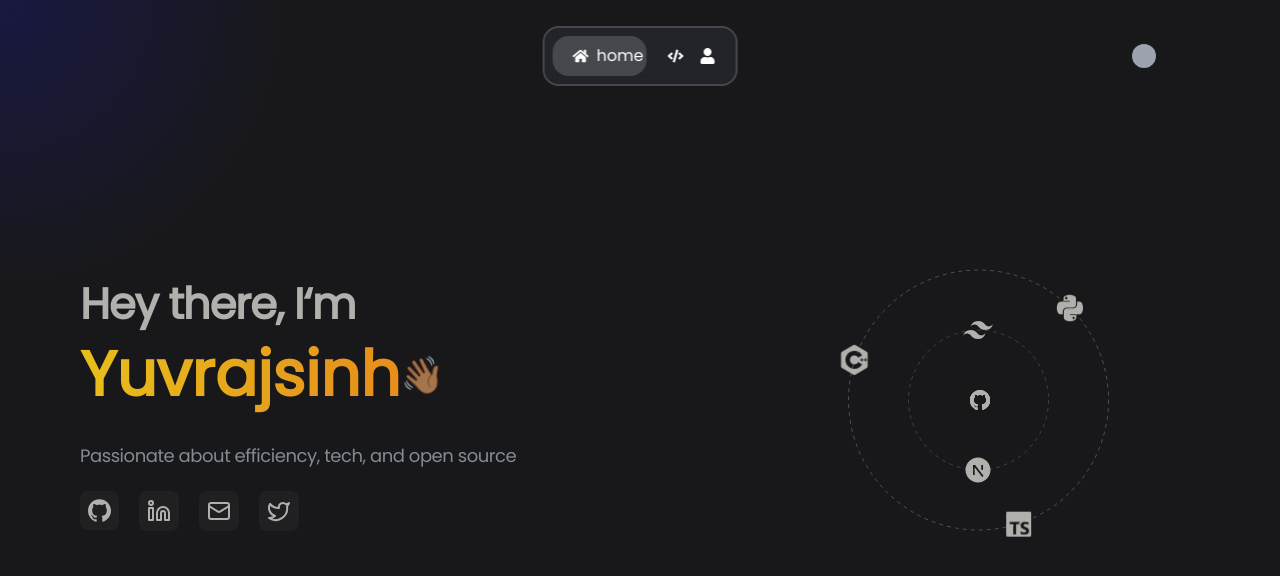
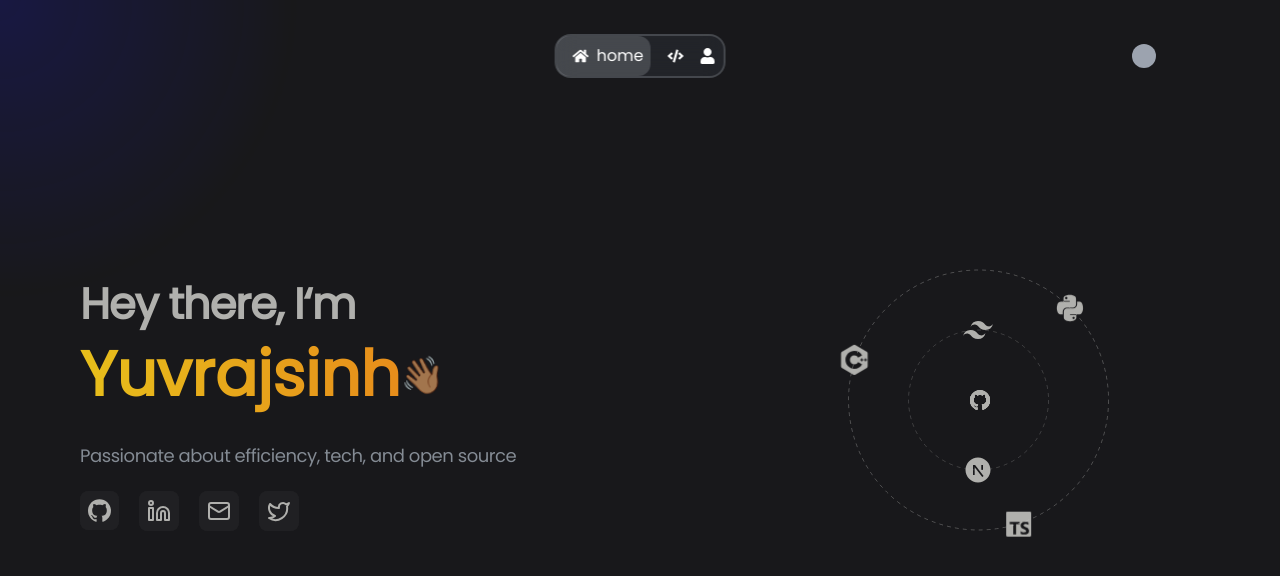
Before and after one commit to yuvrajsinh5252/website, a Next.js app: page / in a window 1280 px wide. Shown: the top 576 px of the page. Built offline with nearby package versions, Linux system fonts and the light colour scheme.

Commit message:
navbar fix

```diff
--- a/src/components/navbar/navbar.tsx
+++ b/src/components/navbar/navbar.tsx
@@ -15,8 +15,11 @@ export default function Navbar() {
       const activeBg = document.getElementById("active-bg");
       const activeLink = document.querySelector(`[href="${activeNav}"]`);
       const firstLink = document.querySelector(`[href="/"]`);
+      const navbar = document.getElementsByClassName(
+        "navbar"
+      )[0] as HTMLElement;
 
-      if (activeLink && activeBg && firstLink) {
+      if (activeLink && activeBg && firstLink && navbar) {
         const firstLinkRects = firstLink.getBoundingClientRect();
         const activeLinkRects = activeLink.getBoundingClientRect();
         const top = activeLinkRects.top - firstLinkRects.top;
@@ -25,8 +28,10 @@ export default function Navbar() {
         activeBg.style.width = `${activeLink.clientWidth + 30}px`;
         activeBg.style.height = `${activeLink.clientHeight}px`;
 
-        activeBg.style.top = `${top + (activeNav === "/" ? 7.5 : 11)}px`;
-        activeBg.style.left = `${left + (activeNav === "/" ? 28 : 15)}px`;
+        activeBg.style.top = `${top + (activeNav === "/" ? 0 : 4)}px`;
+        activeBg.style.left = `${left + (activeNav === "/" ? 20 : 16)}px`;
+
+        navbar.style.paddingLeft = `${activeNav === "/" ? 0 : 10}px`;
       } else if (activeBg) {
         activeBg.style.top = `0px`;
         activeBg.style.left = `0px`;
@@ -42,11 +47,11 @@ export default function Navbar() {
         <motion.nav
           initial={{ opacity: 0 }}
           animate={{ opacity: 1 }}
-          className="flex left-1/2 -translate-x-1/2 fixed m-auto items-center justify-between w-fit h-9 rounded-2xl bg-gray-600/20 duration-300 ease-linear outline-none border-2 border-gray-300/20 border-opacity-20 backdrop-filter backdrop-blur-md gap-2 py-7 px-3 dark:text-white text-black transition-all"
+          className="flex left-1/2 -translate-x-1/2 fixed m-auto items-center justify-between w-fit h-9 rounded-2xl dark:bg-gray-600/20 duration-300 ease-linear outline-none border-2 dark:border-gray-300/20 border-gray-800 border-opacity-20 backdrop-filter backdrop-blur-md gap-2 py-5 dark:text-white text-black transition-all navbar"
         >
           <div
             id="active-bg"
-            className="dark:bg-gray-300/20 -mx-5 bg-opacity-10 h-9 rounded-2xl absolute bg transition-all duration-300 ease-linear flex items-center justify-center bg-black"
+            className="dark:bg-gray-300/20 -mx-5 bg-opacity-10 h-9 rounded-xl absolute bg transition-all duration-300 ease-linear flex items-center justify-center bg-black"
           ></div>
           <NavLink
             setActiveNav={setActiveNav}
```
